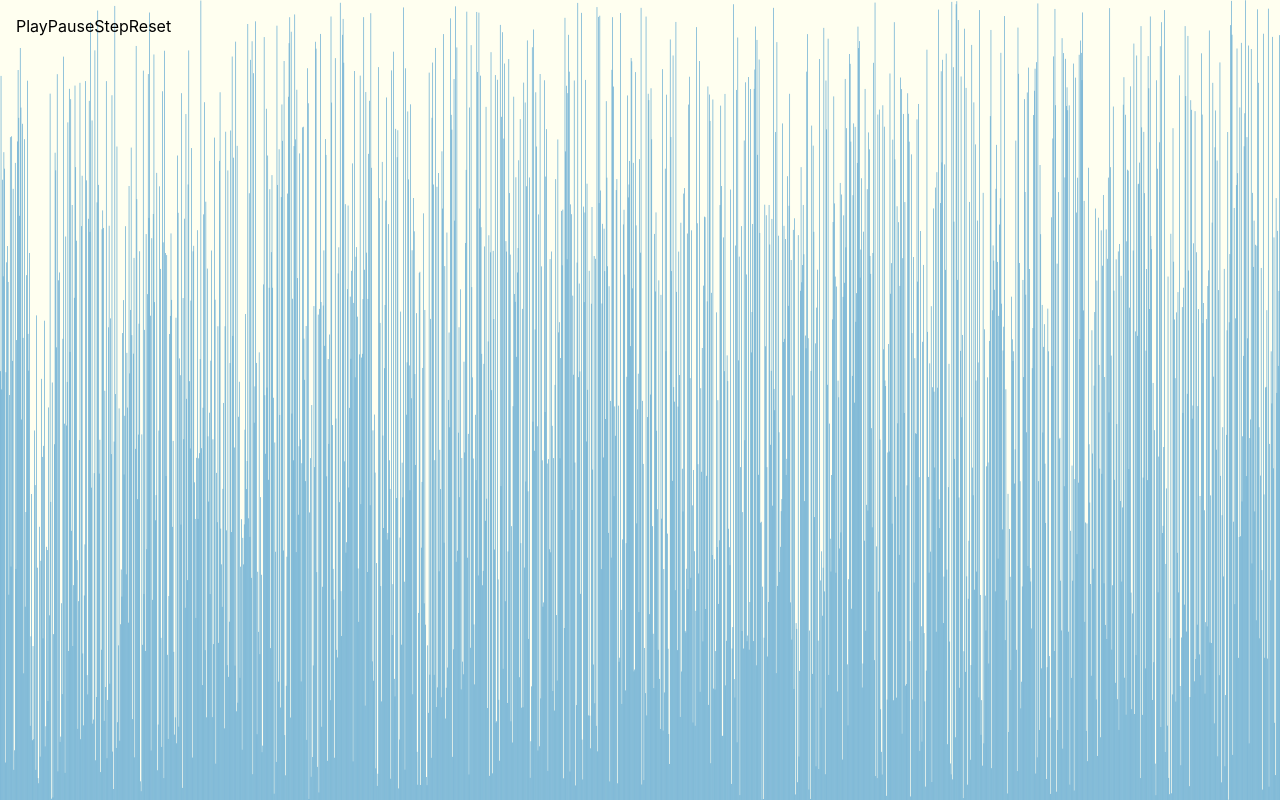
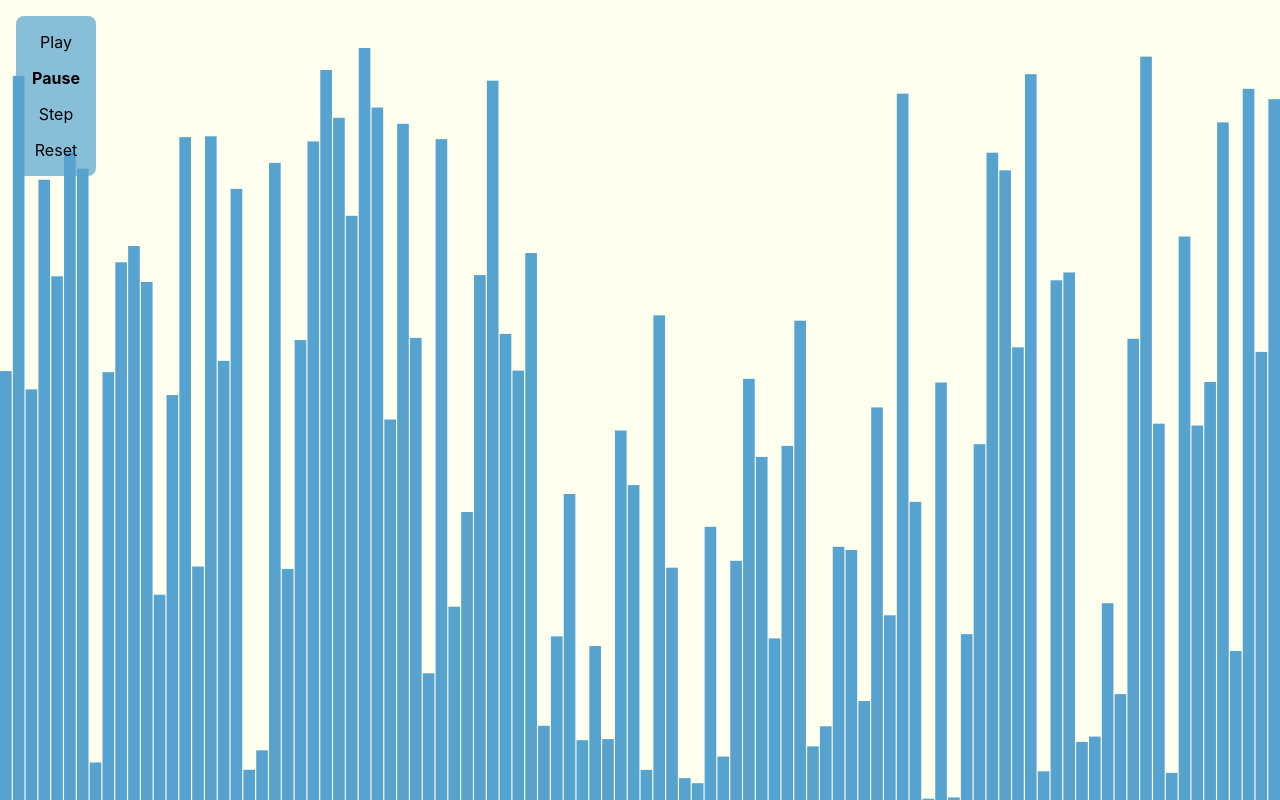
Before and after one commit to chrismilson/sorting-visualiser, a React (Create React App) app: page / in a window 1280 px wide. Built offline with nearby package versions, Linux system fonts and the light colour scheme.

Commit message:
Add basic menu

```diff
--- a/src/App.js
+++ b/src/App.js
@@ -2,6 +2,7 @@ import React from 'react'
 import './App.scss'
 
 import Array from './components/Array'
+import Menu from './components/Menu'
 import {
   // BubbleSort,
   MergeSortBF
@@ -12,7 +13,7 @@ class App extends React.Component {
     super(props)
 
     var nums = []
-    for (var i = 0; i < 1800; i++) {
+    for (var i = 0; i < 100; i++) {
       nums.push(Math.random())
     }
 
@@ -55,31 +56,47 @@ class App extends React.Component {
   }
 
   play () {
-    if (this.playing) return
+    if (this.state.playing) return
     this.player = setInterval(() => {
       if (this.step()) {
         clearInterval(this.player)
         console.log('done')
-        this.playing = false
+        this.setState({ playing: false })
       }
     }, this.state.rate)
-    this.playing = true
+    this.setState({ playing: true })
   }
 
   pause () {
     clearInterval(this.player)
-    this.playing = false
+    this.setState({ playing: false })
   }
 
   render () {
     return (
       <div className='App'>
-        <div className='buttons'>
-          <div className='button' onClick={this.play}>Play</div>
-          <div className='button' onClick={this.pause}>Pause</div>
-          <div className='button' onClick={this.step}>Step</div>
-          <div className='button' onClick={this.reset}>Reset</div>
-        </div>
+        <Menu
+          options={[
+            {
+              title: 'Play',
+              action: this.play,
+              active: this.state.playing
+            },
+            {
+              title: 'Pause',
+              action: this.pause,
+              active: !this.state.playing
+            },
+            {
+              title: 'Step',
+              action: this.step
+            },
+            {
+              title: 'Reset',
+              action: this.reset
+            }
+          ]}
+        />
         <Array {...this.state} />
       </div>
     )
--- a/src/App.scss
+++ b/src/App.scss
@@ -13,10 +13,29 @@
     height: 100%;
   }
 
-  .buttons {
+  .Menu {
+    user-select: none;
     position: fixed;
     top: 1rem;
     left: 1rem;
     display: flex;
+    flex-direction: column;
+    align-items: center;
+
+    background-color: rgba(87, 163, 207, 0.7);
+    padding: 1rem;
+    border-radius: 0.5rem;
+    width: 3rem;
+    overflow: hidden;
+
+    .item {
+      &.active {
+        font-weight: bold;
+      }
+
+      &:not(:first-child) {
+        padding-top: 1rem;
+      }
+    }
   }
 }
--- /dev/null
+++ b/src/components/Menu.js
@@ -0,0 +1,26 @@
+import React from 'react'
+
+function Menu (props) {
+  return (
+    <div className={'Menu'}>
+      {
+        props.options.map((option, idx) => (
+          <div
+            key={idx}
+            className={[
+              'item',
+              option.active ? 'active' : 'inactive'
+            ].join(' ')}
+            onClick={option.action}
+          >
+            {
+              option.title
+            }
+          </div>
+        ))
+      }
+    </div>
+  )
+}
+
+export default Menu
```
